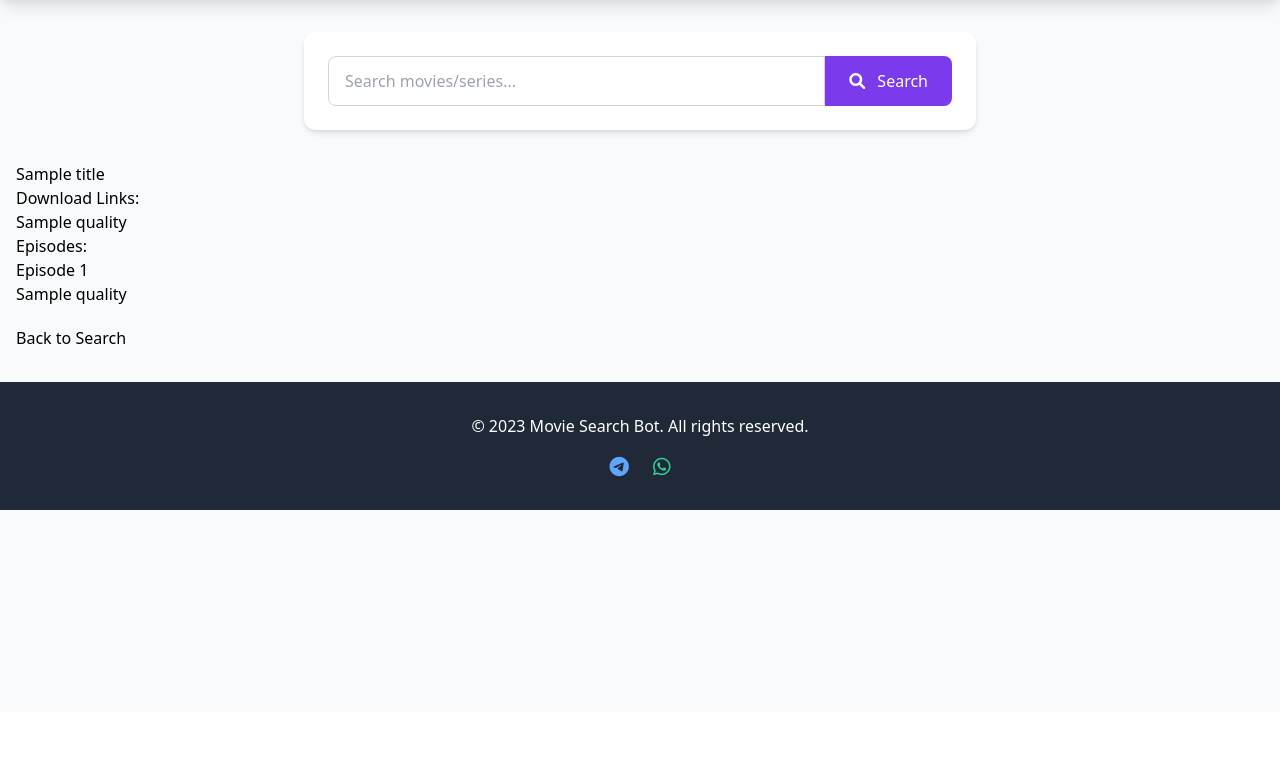
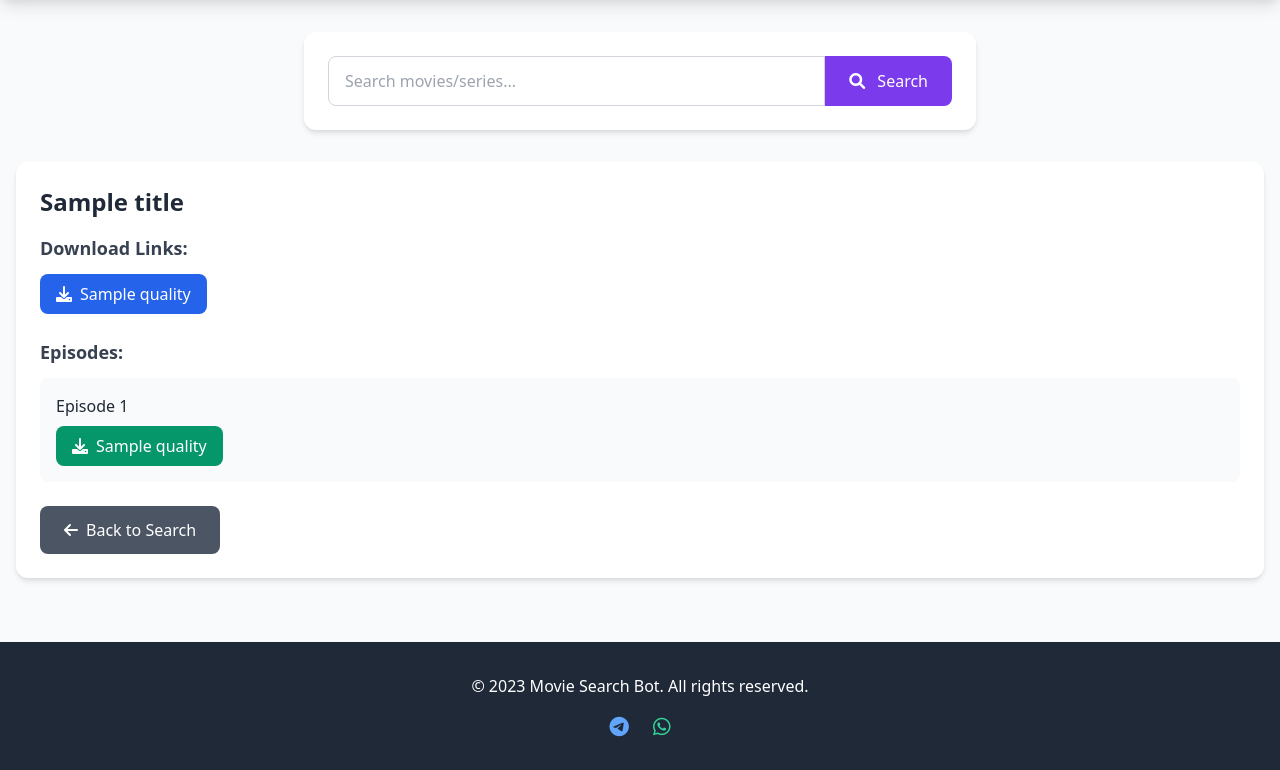
Before and after one commit to skcreator7/Test, a Python web app: template templates/view.html in a window 1280 px wide. Shown: the part 88-858 px from the top of the page. Before the commit the page ends 598 px from the top, so only its background shows below. Run offline with Jinja, Linux system fonts and the light colour scheme; the template is opened without the code that fills it: most values are stand-ins (such as "Sample title", 1, 10 or a date in 2020).

Commit message:
Update view.html

```diff
--- a/templates/view.html
+++ b/templates/view.html
@@ -1,32 +1,49 @@
 {% extends "index.html" %}
 
 {% block content %}
-    <div class="post">
-        <h2>{{ title }}</h2>
+    <div class="bg-white rounded-xl shadow-md overflow-hidden p-6 mb-8">
+        <h2 class="text-2xl font-bold text-gray-800 mb-4">{{ title }}</h2>
 
         {% if links %}
-            <h3>Download Links:</h3>
+            <div class="mb-6">
+                <h3 class="text-lg font-semibold text-gray-700 mb-3">Download Links:</h3>
+                <div class="flex flex-wrap gap-3">
                     {% for quality, url in links.items() %}
-                <a href="{{ url }}" class="quality-btn" target="_blank">{{ quality }}</a>
+                        <a href="{{ url }}" target="_blank"
+                            class="bg-blue-600 hover:bg-blue-700 text-white px-4 py-2 rounded-lg font-medium flex items-center">
+                            <i class="fas fa-download mr-2"></i> {{ quality }}
+                        </a>
                     {% endfor %}
+                </div>
+            </div>
         {% endif %}
 
         {% if episodes %}
-            <div class="episodes">
-                <h3>Episodes:</h3>
+            <div class="episodes mb-6">
+                <h3 class="text-lg font-semibold text-gray-700 mb-3">Episodes:</h3>
+                <div class="space-y-4">
                     {% for ep_num, ep_links in episodes.items() %}
-                    <div class="episode">
-                        <h4>Episode {{ ep_num }}</h4>
+                        <div class="bg-gray-50 p-4 rounded-lg">
+                            <h4 class="font-medium text-gray-800 mb-2">Episode {{ ep_num }}</h4>
+                            <div class="flex flex-wrap gap-3">
                                 {% for quality, url in ep_links.items() %}
-                            <a href="{{ url }}" class="quality-btn" target="_blank">{{ quality }}</a>
+                                    <a href="{{ url }}" target="_blank"
+                                        class="bg-green-600 hover:bg-green-700 text-white px-4 py-2 rounded-lg font-medium flex items-center">
+                                        <i class="fas fa-download mr-2"></i> {{ quality }}
+                                    </a>
                                 {% endfor %}
+                            </div>
                         </div>
                     {% endfor %}
                 </div>
+            </div>
         {% endif %}
 
-        <div style="margin-top: 20px;">
-            <a href="/search?q={{ query }}" class="quality-btn">Back to Search</a>
+        <div class="mt-6">
+            <a href="/search?q={{ query }}"
+                class="bg-gray-600 hover:bg-gray-700 text-white px-6 py-3 rounded-lg font-medium inline-flex items-center">
+                <i class="fas fa-arrow-left mr-2"></i> Back to Search
+            </a>
         </div>
     </div>
 {% endblock %}
```
Lines whose indentation alone changed are shown as unchanged.
